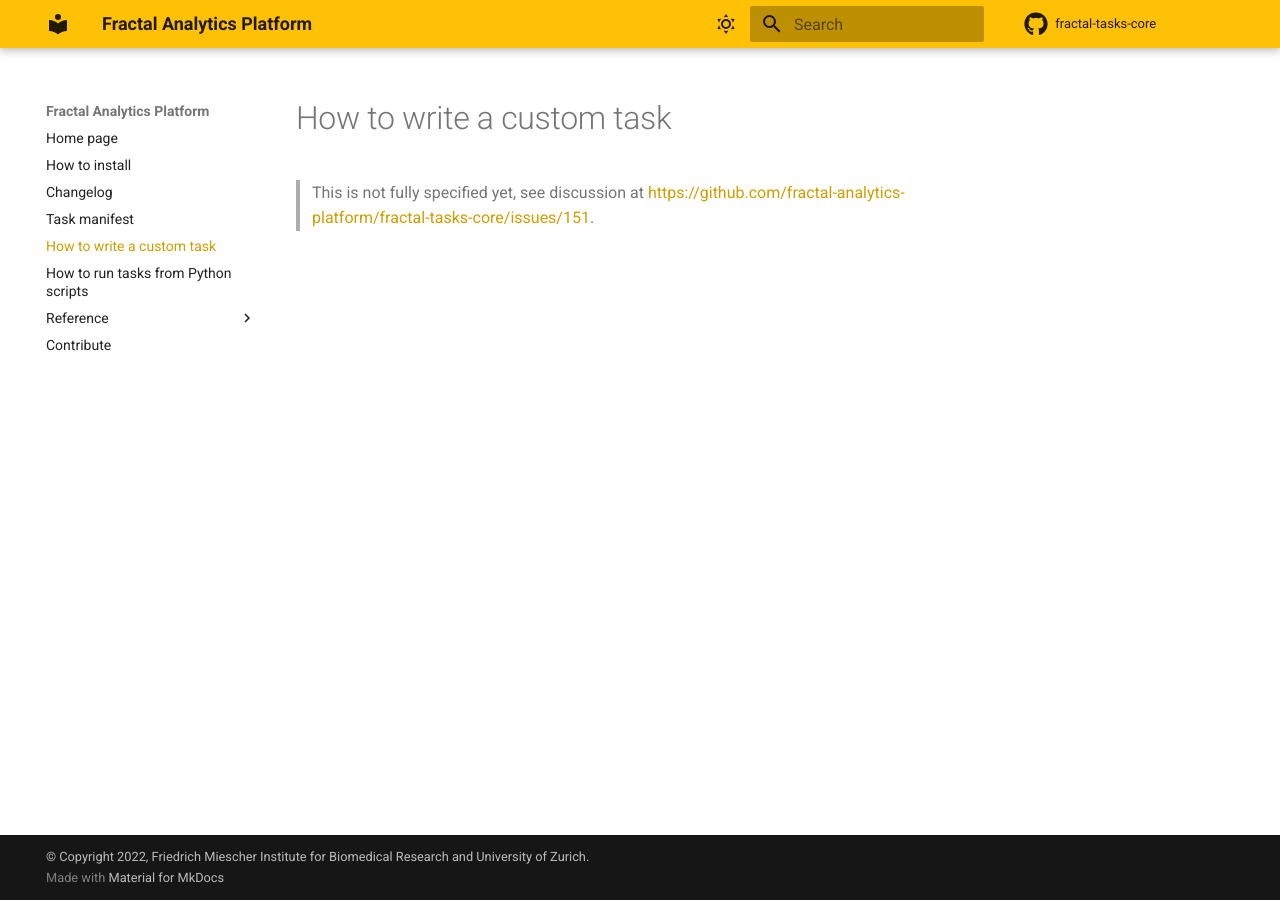
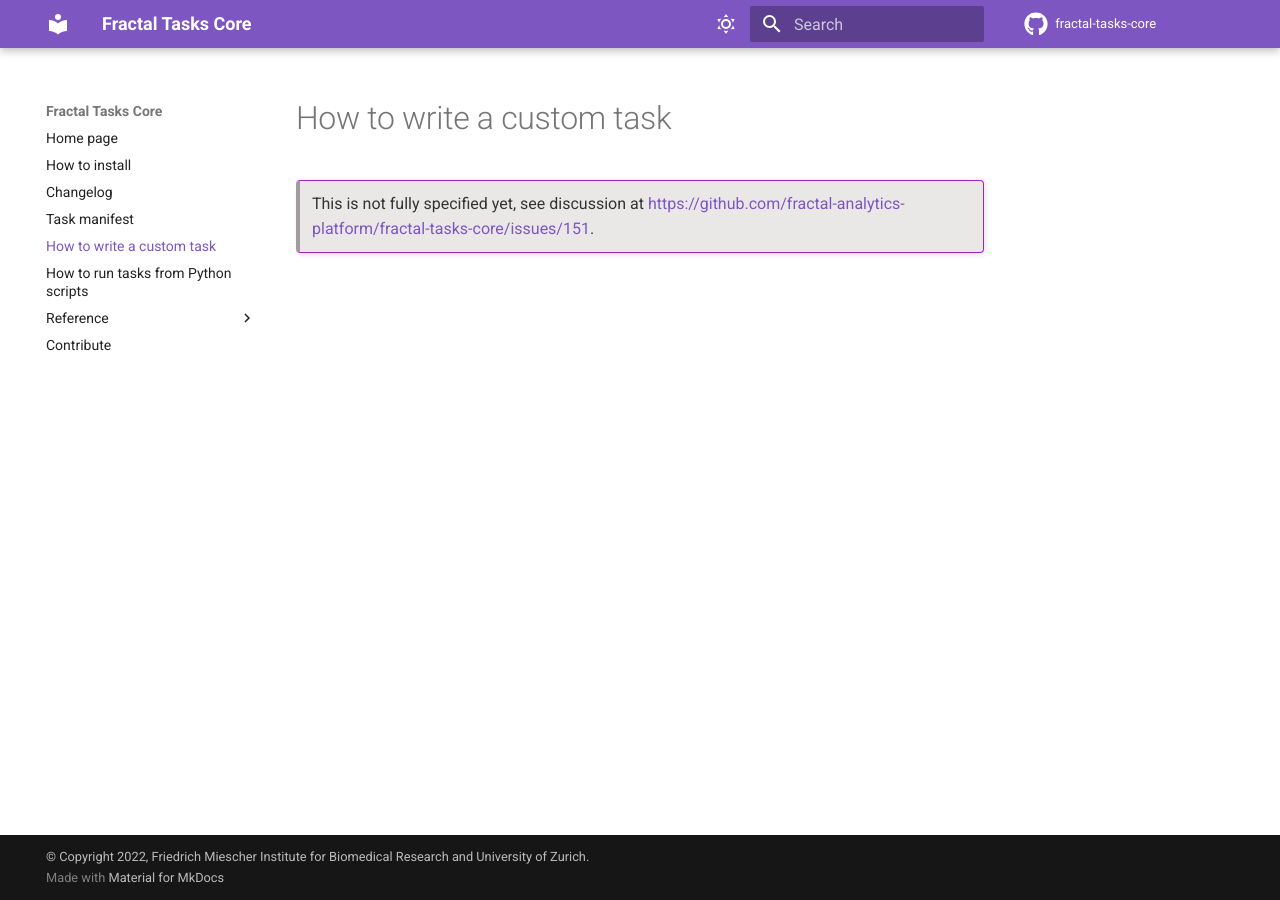
Before and after one commit to fractal-analytics-platform/fractal-tasks-core, an MkDocs documentation site: the page built from docs/custom_task.md, in a window 1280 px wide. Built offline with MkDocs 1.6.1 and Material for MkDocs 9.7.7, drawn with Linux system fonts in a browser that asks for light colours; comment, search, counter and statistics services are not loaded.

Commit message:
extra css and rename site

```diff
--- /dev/null
+++ b/docs/extra.css
@@ -0,0 +1,17 @@
+/* Custom style for blockquotes */
+blockquote {
+  background-color: #e7e3e3d8; /* Light gray background */
+  border: 1px solid #9c27b0; /* Purple border */
+  padding: 10px;
+  margin: 20px 0;
+  border-radius: 4px;
+  font-size: 16px;
+  line-height: 1.6;
+  box-shadow: 2px 2px 5px rgba(0, 0, 0, 0.1); /* Optional: Add a subtle shadow */
+}
+
+/* Style the text inside blockquotes */
+blockquote p {
+  margin: 0;
+  color: #333; /* Dark text color */
+}
--- a/mkdocs.yml
+++ b/mkdocs.yml
@@ -1,4 +1,4 @@
-site_name: Fractal Analytics Platform
+site_name: Fractal Tasks Core
 
 repo_url: https://github.com/fractal-analytics-platform/fractal-tasks-core
 repo_name: fractal-tasks-core
@@ -31,20 +31,21 @@ theme:
   palette:
   - media: "(prefers-color-scheme: light)"
     scheme: default
-    primary: amber
+    primary: deep purple
     accent: light blue
     toggle:
       icon: material/weather-sunny
       name: Switch to dark mode
   - media: "(prefers-color-scheme: dark)"
     scheme: slate
-    primary: amber
+    primary: deep purple
     accent: light blue
     toggle:
       icon: material/weather-night
       name: Switch to light mode
   icon:
     repo: fontawesome/brands/github
+
 
 nav:
   - Home page: index.md
@@ -81,5 +82,7 @@ plugins:
             filters: []
   - include-markdown
 
+extra_css:
+  - extra.css
 
 copyright: © Copyright 2022, Friedrich Miescher Institute for Biomedical Research and University of Zurich.
```
Also changed, not shown: docs/fractal_tasks_core/index.md (deleted, +0 -6 lines).
